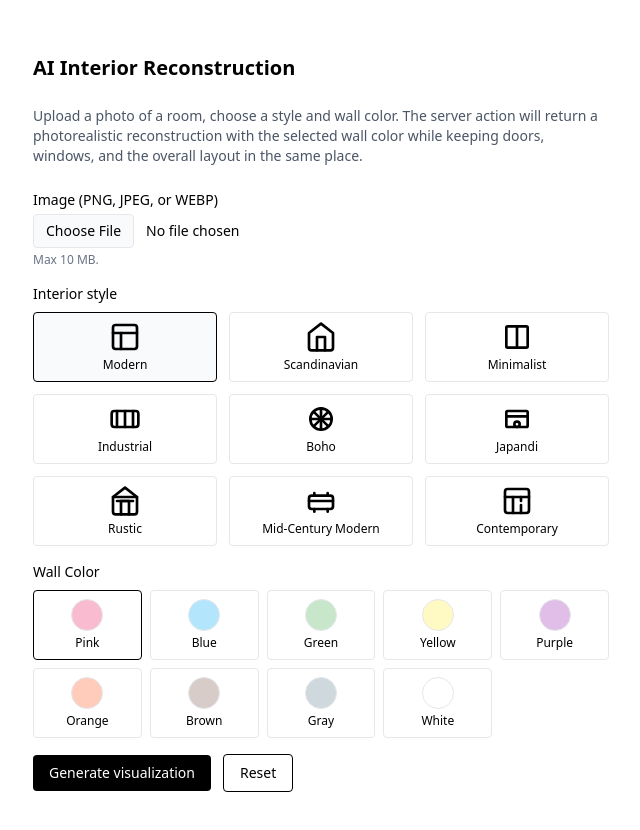
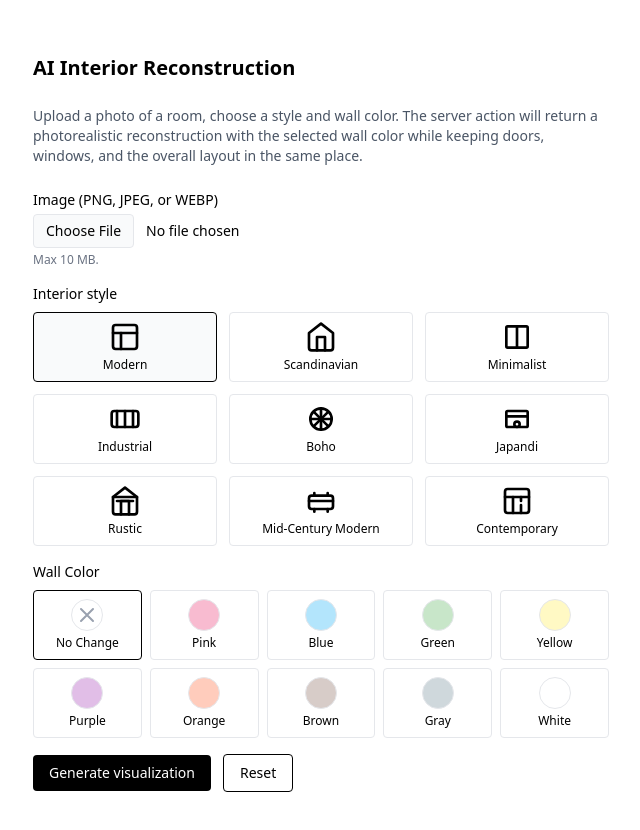
Before and after one commit to romanholota/virtual-staging, a Next.js app: page / in a window 1280 px wide. Shown: the part 110-940 px from the top of the page, without its empty margins (319-959 px from the left). Built offline with nearby package versions, Linux system fonts and the light colour scheme.

Commit message:
feat: added no color option

```diff
--- a/app/actions.ts
+++ b/app/actions.ts
@@ -32,13 +32,23 @@ export async function editImageAction(
         const style = formData.get("style")?.toString().trim() || "modern";
         const wallColor = formData.get("wallColor")?.toString().trim() || "#F8BBD0"; // Default to pastel pink if not provided
 
+        // Create the prompt text, conditionally including the wall color sentence
+        let promptText = `Transform this photo of an interior into a visualization of how it would look after a full reconstruction in a ${style} style. Keep all main construction elements — doors, windows, walls, ceiling height, and overall layout — in the exact same place. Do not replace windows. `;
+
+        // Only include the wall color sentence if not "no-change"
+        if (wallColor !== "no-change") {
+            promptText += `Paint the walls in ${wallColor} color. `;
+        }
+
+        promptText += `Replace old or damaged surfaces, including walls and ceilings with clean, renovated materials in line with the chosen style. Replace old furniture and lamps from ceiling. Use realistic textures, natural lighting, and high-quality interior design details to show a professional, photorealistic result. Do not include any text on the photograph.`;
+
         // Ask the model to return an IMAGE
         const response = await ai.models.generateContent({
             model: "gemini-2.5-flash-image-preview",
             contents: [
                 { inlineData: { mimeType, data: base64Image } },
                 {
-                    text: `Transform this photo of an interior into a visualization of how it would look after a full reconstruction in a ${style} style. Keep all main construction elements — doors, windows, walls, ceiling height, and overall layout — in the exact same place. Do not replace windows. Paint the walls in ${wallColor} color. Replace old or damaged surfaces, including walls and ceilings with clean, renovated materials in line with the chosen style. Replace old furniture and lamps from ceiling. Use realistic textures, natural lighting, and high-quality interior design details to show a professional, photorealistic result. Do not include any text on the photograph.`,
+                    text: promptText,
                 },
             ],
         });
--- a/components/generate-image.tsx
+++ b/components/generate-image.tsx
@@ -16,6 +16,7 @@ const STYLE_OPTIONS = [
 ];
 
 const COLOR_OPTIONS = [
+    { value: "no-change", label: "No Change" },
     { value: "#F8BBD0", label: "Pink" },
     { value: "#B3E5FC", label: "Blue" },
     { value: "#C8E6C9", label: "Green" },
@@ -33,7 +34,7 @@ export default function GenerateImage() {
     const [resultUrl, setResultUrl] = useState<string | null>(null);
     const [localPreviewUrl, setLocalPreviewUrl] = useState<string | null>(null);
     const [style, setStyle] = useState<string>("modern");
-    const [wallColor, setWallColor] = useState<string>(COLOR_OPTIONS[0].value);
+    const [wallColor, setWallColor] = useState<string>(COLOR_OPTIONS[0].value); // Default to "no-change"
     const [file, setFile] = useState<File | null>(null);
 
     // create a local preview for the selected file
@@ -83,7 +84,7 @@ export default function GenerateImage() {
     const resetForm = () => {
         setFile(null);
         setStyle("modern");
-        setWallColor(COLOR_OPTIONS[0].value);
+        setWallColor(COLOR_OPTIONS[0].value); // Reset to "no-change"
         setLocalPreviewUrl(null);
         setResultUrl(null);
         setError(null);
@@ -172,10 +173,20 @@ export default function GenerateImage() {
                                     onChange={() => setWallColor(color.value)}
                                     className="sr-only" // Hide the actual radio button
                                 />
-                                <div
-                                    className="w-8 h-8 rounded-full mb-1 border border-gray-200"
-                                    style={{ backgroundColor: color.value }}
-                                ></div>
+                                {color.value === "no-change" ? (
+                                    <div
+                                        className="w-8 h-8 rounded-full mb-1 border border-gray-200 flex items-center justify-center"
+                                    >
+                                        <svg xmlns="http://www.w3.org/2000/svg" className="h-6 w-6 text-gray-400" fill="none" viewBox="0 0 24 24" stroke="currentColor">
+                                            <path strokeLinecap="round" strokeLinejoin="round" strokeWidth={2} d="M6 18L18 6M6 6l12 12" />
+                                        </svg>
+                                    </div>
+                                ) : (
+                                    <div
+                                        className="w-8 h-8 rounded-full mb-1 border border-gray-200"
+                                        style={{ backgroundColor: color.value }}
+                                    ></div>
+                                )}
                                 <span className="text-xs text-center">{color.label}</span>
                             </label>
                         ))}
```
